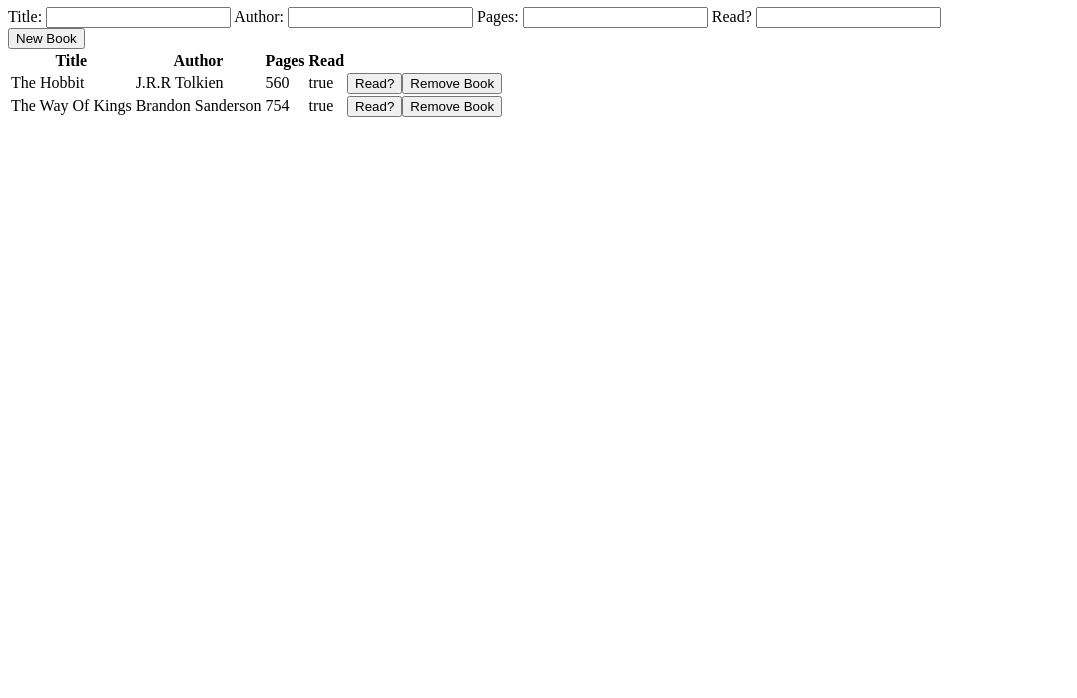
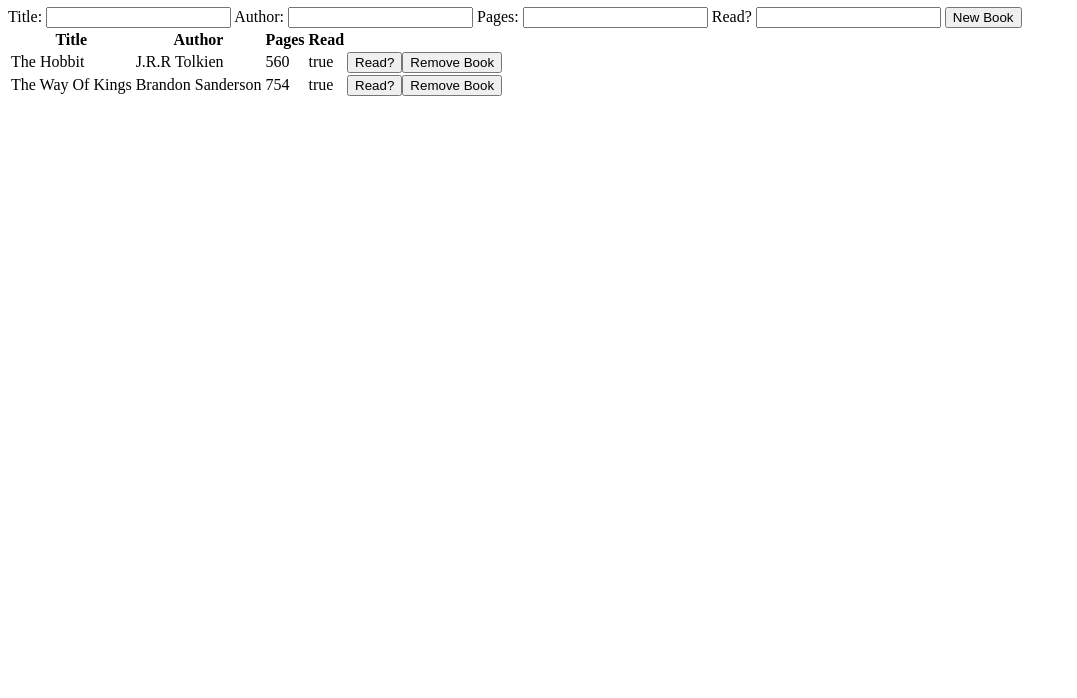
Before and after one commit to jaredaritter/library, a plain HTML site: page index.html in a window 1280 px wide. Shown: the part 102-800 px from the top of the page, without its empty margins (0-1077 px from the left). Drawn offline with Linux system fonts and the light colour scheme.

Commit message:
Move button in form and changed type to "button"

```diff
--- a/index.html
+++ b/index.html
@@ -18,8 +18,8 @@
         <input type="number" id="pages" name="pages">
         <label for="title">Read? </label>
         <input type="text" id="read" name="read">
+        <button type="button" id="new-book">New Book</button>
     </form>
-    <button id="new-book">New Book</button>
     <table>
        <tr>
            <th>Title</th>
```
